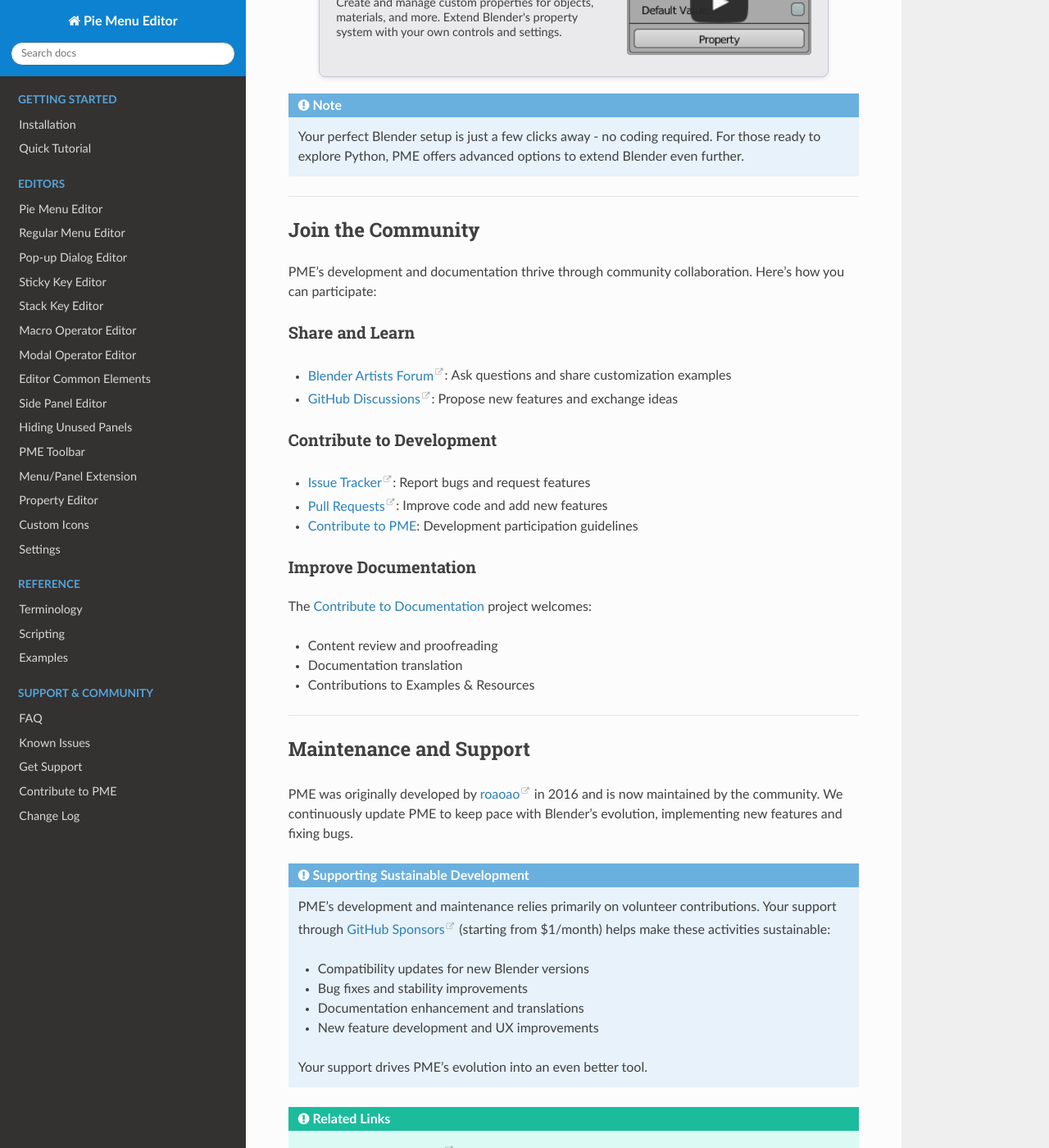
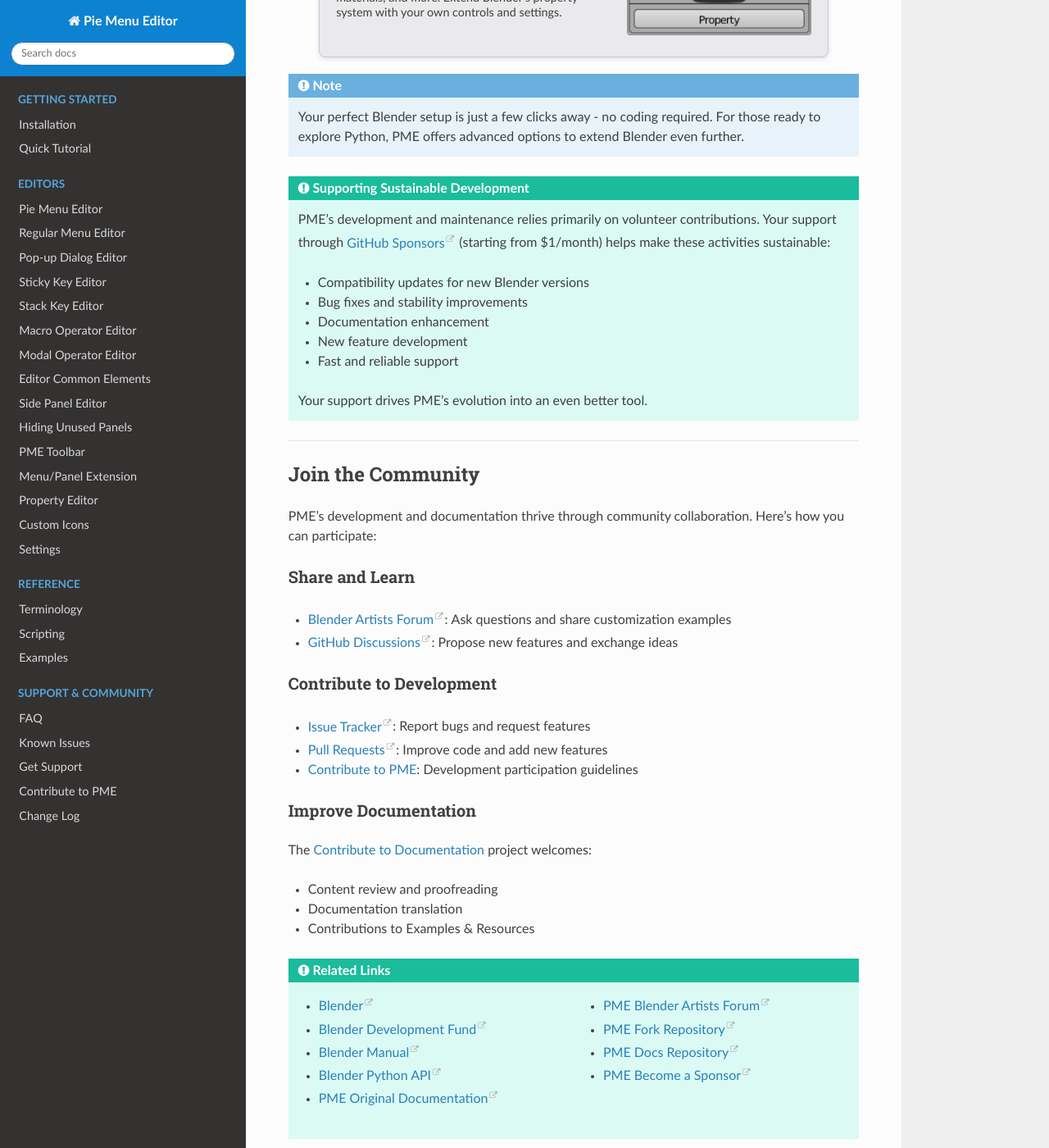
Before and after one commit to Pluglug/pme-docs, a Sphinx documentation site: the page built from docs/source/index.rst, in a window 1280 px wide and 1400 px high, scrolled down 2636 px. Shown: the whole window at 82% size. Built offline with Sphinx 7.4.7 and the Read the Docs theme 3.1.0, drawn with Linux system fonts in a browser that asks for light colours; some of the changed text lies outside the part shown.

Commit message:
Update documentation with upcoming tutorial details and community support information

```diff
--- a/docs/source/index.rst
+++ b/docs/source/index.rst
@@ -1,6 +1,5 @@
 .. note::
    This documentation is a community-maintained update of the `original PME documentation <https://archive.blender.org/wiki/2015/index.php/User:Raa/Addons/Pie_Menu_Editor/>`_.
-
    Check :ref:`contribute-to-docs` to learn how you can help improve this documentation.
 
 
@@ -22,6 +21,20 @@
    Your perfect Blender setup is just a few clicks away - no coding required.
    For those ready to explore Python, PME offers advanced options to extend Blender even further.
 
+.. admonition:: Supporting Sustainable Development
+   :class: tip
+
+   PME's development and maintenance relies primarily on volunteer contributions.
+   Your support through `GitHub Sponsors <https://github.com/sponsors/pluglug>`_ (starting from $1/month)
+   helps make these activities sustainable:
+
+   - Compatibility updates for new Blender versions
+   - Bug fixes and stability improvements
+   - Documentation enhancement
+   - New feature development
+   - Fast and reliable support
+
+   Your support drives PME's evolution into an even better tool.
 
 .. TODO: Get Support Section
 
@@ -58,41 +71,30 @@
 - Documentation translation
 - Contributions to Examples & Resources
 
-----
-
-Maintenance and Support
------------------------
-
-PME was originally developed by `roaoao <https://github.com/roaoao>`_ in 2016 and is now maintained by the community.
-We continuously update PME to keep pace with Blender's evolution, implementing new features and fixing bugs.
-
-.. admonition:: Supporting Sustainable Development
-   :class: note
-
-   PME's development and maintenance relies primarily on volunteer contributions.
-   Your support through `GitHub Sponsors <https://github.com/sponsors/pluglug>`_ (starting from $1/month)
-   helps make these activities sustainable:
-
-   - Compatibility updates for new Blender versions
-   - Bug fixes and stability improvements
-   - Documentation enhancement and translations
-   - New feature development and UX improvements
-
-   Your support drives PME's evolution into an even better tool.
 
 .. admonition:: Related Links
    :class: tip
 
-   - `Blender Artists Forum <http://blenderartists.org/forum/showthread.php?392910>`_
-   - `PME Fork Repository <https://github.com/pluglug/pie-menu-editor-fork>`_
-   - `PME Docs Repository <https://github.com/pluglug/pme-docs>`_
-   - `Become a Sponsor <https://github.com/sponsors/pluglug>`_
+   .. hlist::
+      :columns: 2
+
+      * `Blender <https://www.blender.org/>`_
+      * `Blender Development Fund <https://fund.blender.org/>`_
+      * `Blender Manual <https://docs.blender.org/manual/en/latest/>`_
+      * `Blender Python API <https://docs.blender.org/api/current/>`_
+
+      * `PME Original Documentation <https://archive.blender.org/wiki/2015/index.php/User:Raa/Addons/Pie_Menu_Editor/>`_
+      * `PME Blender Artists Forum <http://blenderartists.org/forum/showthread.php?392910>`_
+      * `PME Fork Repository <https://github.com/pluglug/pie-menu-editor-fork>`_
+      * `PME Docs Repository <https://github.com/pluglug/pme-docs>`_
+      * `PME Become a Sponsor <https://github.com/sponsors/pluglug>`_
 
 ----
 
 .. toctree::
    :maxdepth: 2
    :caption: Getting Started
+   :hidden:
 
    getting_started/installation
    getting_started/quick_tutorial
@@ -100,6 +102,7 @@
 .. toctree::
    :maxdepth: 2
    :caption: Editors
+   :hidden:
 
    editors/pie_menu_editor
    editors/regular_menu_editor
@@ -117,6 +120,7 @@
 .. toctree::
    :maxdepth: 2
    :caption: Reference
+   :hidden:
 
    reference/terminology
    reference/scripting
@@ -125,6 +129,7 @@
 .. toctree::
    :maxdepth: 2
    :caption: Support & Community
+   :hidden:
 
    support_community/faq
    support_community/known_issues
```
Also changed, not shown: docs/source/getting_started/quick_tutorial.rst (+12 -1 lines), docs/source/reference/examples.rst (+13 -1 lines).
